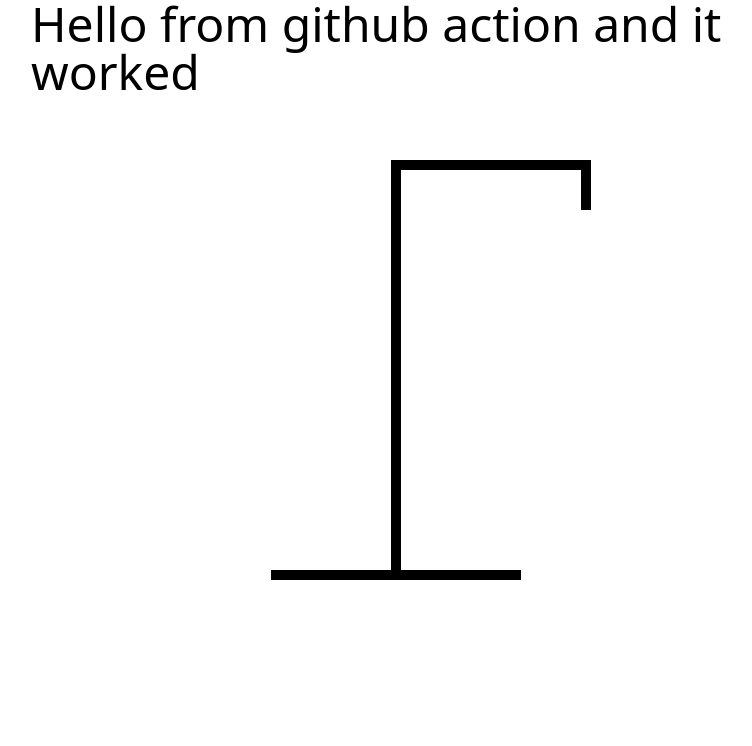
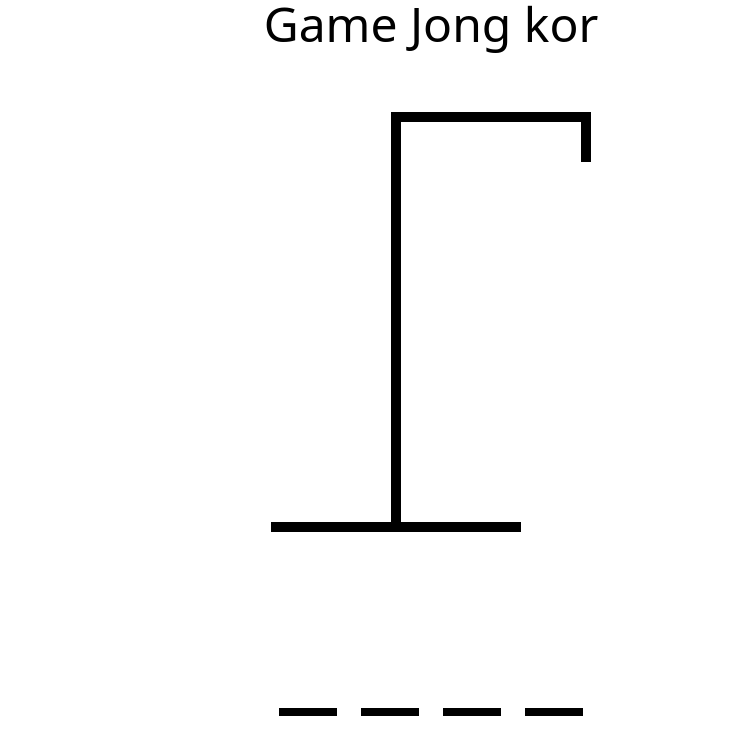
Before and after one commit to RothaSAMON/hangman-game, a React (Vite) app: page / in a window 1280 px wide. Shown: the top 746 px of the page, without its empty margins (209-961 px from the left). Built offline with nearby package versions, Linux system fonts and the light colour scheme.

Commit message:
Test CI/CD github action 10

```diff
--- a/src/App.tsx
+++ b/src/App.tsx
@@ -67,7 +67,7 @@ function App() {
   return (
     <div className="max-w-[800px] flex flex-col gap-8 mx-auto items-center">
       <h1 className="text-5xl">
-        Hello from github action and it worked
+        Game Jong kor
       </h1>
       <div className="text-center text-[20px]">
         {isWinner && "Winner! - Enter to try againt"}
```
